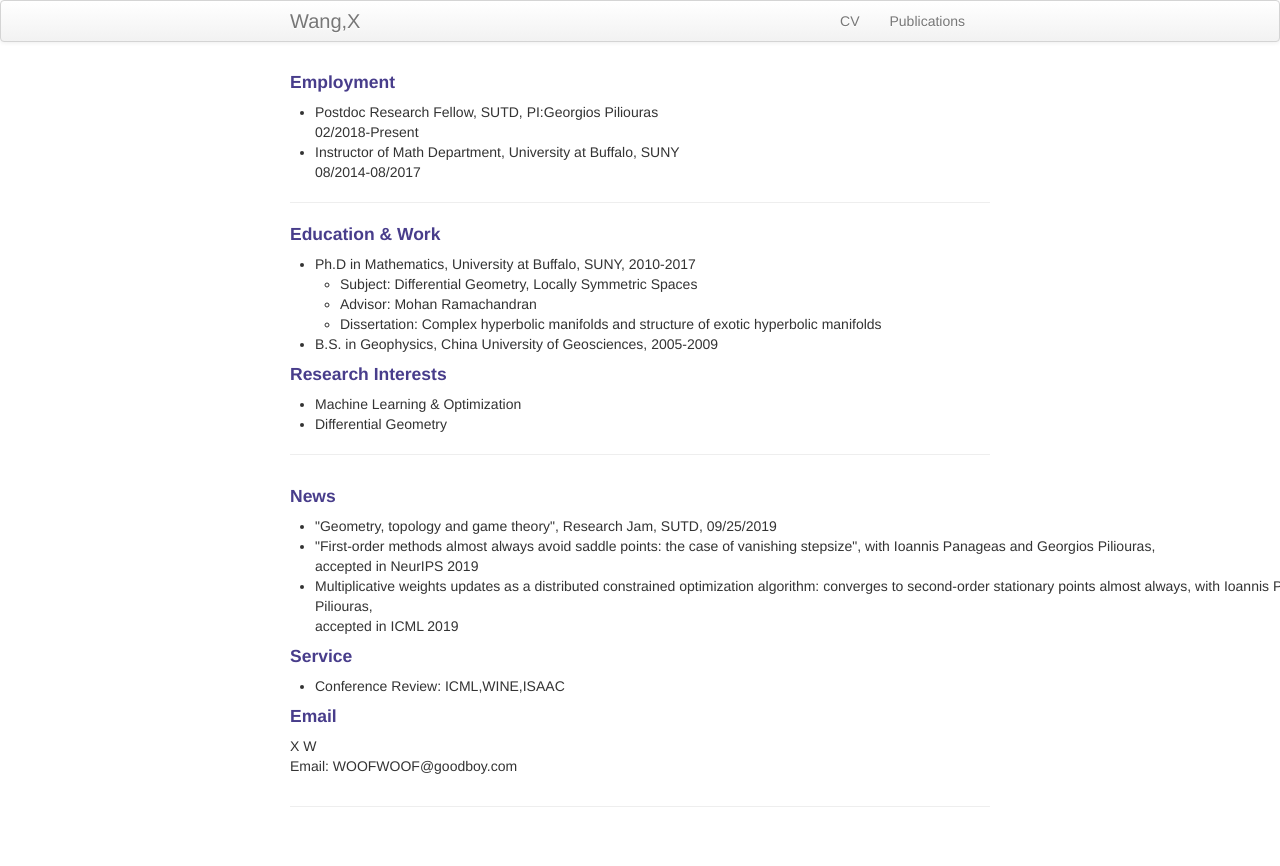
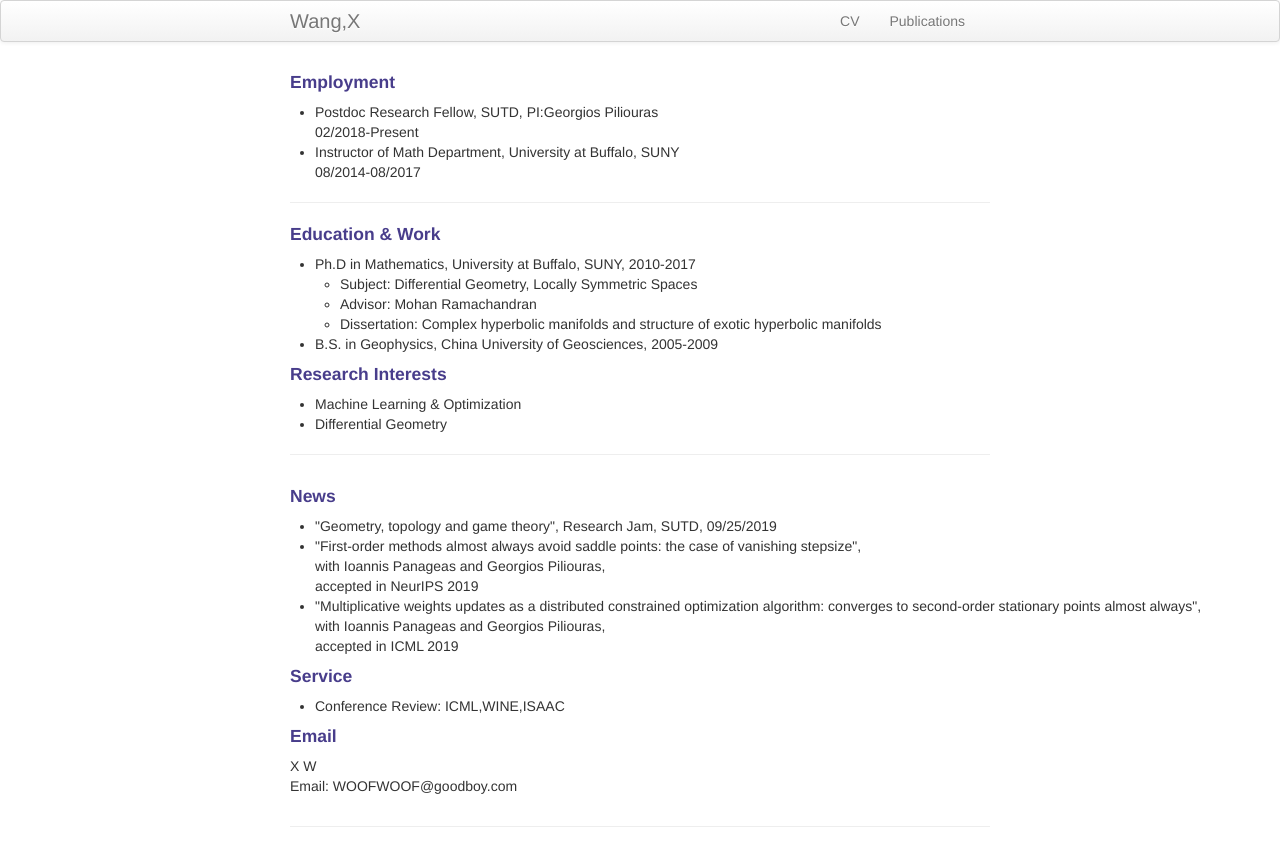
Before and after one commit to xiiaowang/xiiaowang.github.io, a Jekyll site: the page built from index.md, in a window 1280 px wide. Shown: the top 866 px of the page. Built offline with Jekyll 4.4.1, drawn with Linux system fonts in a browser that asks for light colours.

```diff
--- a/index.md
+++ b/index.md
@@ -37,8 +37,8 @@ keywords: machine learning, geometry
     <h4><a name="News"></a>News</h4>
     <ul>
         <li>"Geometry, topology and game theory", Research Jam, SUTD, 09/25/2019</li>
-        <li>"First-order methods almost always avoid saddle points: the case of vanishing stepsize", with Ioannis Panageas and Georgios Piliouras,<br/> accepted in NeurIPS 2019</li>
-        <li>Multiplicative weights updates as a distributed constrained optimization algorithm: converges to second-order stationary points almost always, with Ioannis Panageas and Georgios Piliouras,<br/> accepted in ICML 2019</li>
+        <li>"First-order methods almost always avoid saddle points: the case of vanishing stepsize",<br/> with Ioannis Panageas and Georgios Piliouras,<br/> accepted in NeurIPS 2019</li>
+        <li>"Multiplicative weights updates as a distributed constrained optimization algorithm: converges to second-order stationary points almost always",<br/>with Ioannis Panageas and Georgios Piliouras,<br/> accepted in ICML 2019</li>
     </ul>
 
    <h4><a name="Service"></a>Service</h4>
```
